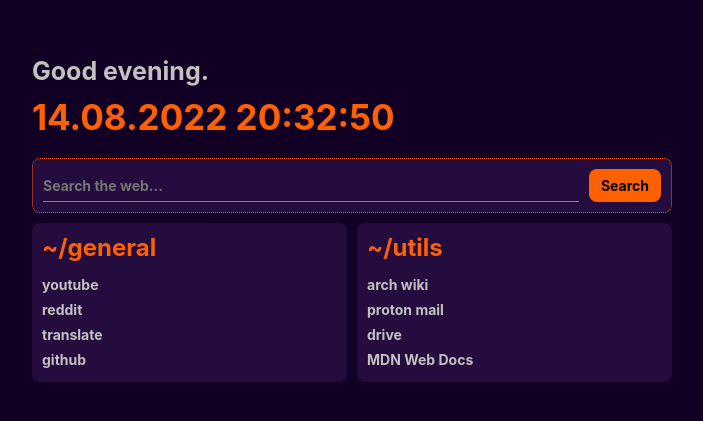
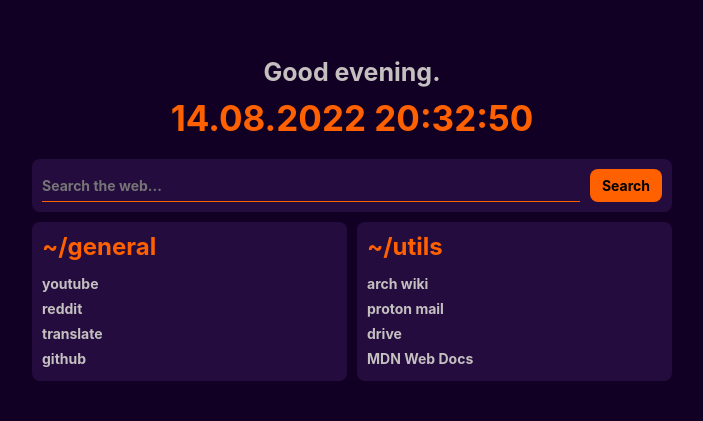
Before and after one commit to lvntcnylmz/startpage, a plain HTML site: page index.html in a window 1280 px wide. Shown: the part 181-602 px from the top of the page, without its empty margins (288-991 px from the left). Drawn offline with Linux system fonts and the light colour scheme.

Commit message:
added margin to text

```diff
--- a/index.css
+++ b/index.css
@@ -29,12 +29,16 @@ body {
 
 #user-greeting {
     margin-top: 30px;
+    margin-left: auto;
+    margin-right: auto;
     font-size: 25px;
     font-weight: bold;
     color: var(--fg-color);
 }
 
 #current-time {
+    margin-left: auto;
+    margin-right: auto;
     font-size: 35px;
     font-weight: bold;
     color: var(--fg-highlight);
@@ -52,7 +56,6 @@ body {
     box-sizing: border-box;
     gap: 10px;
     font-size: 14px;
-    border: 0.5px dotted var(--button-color);
 }
 
 .button {
```
